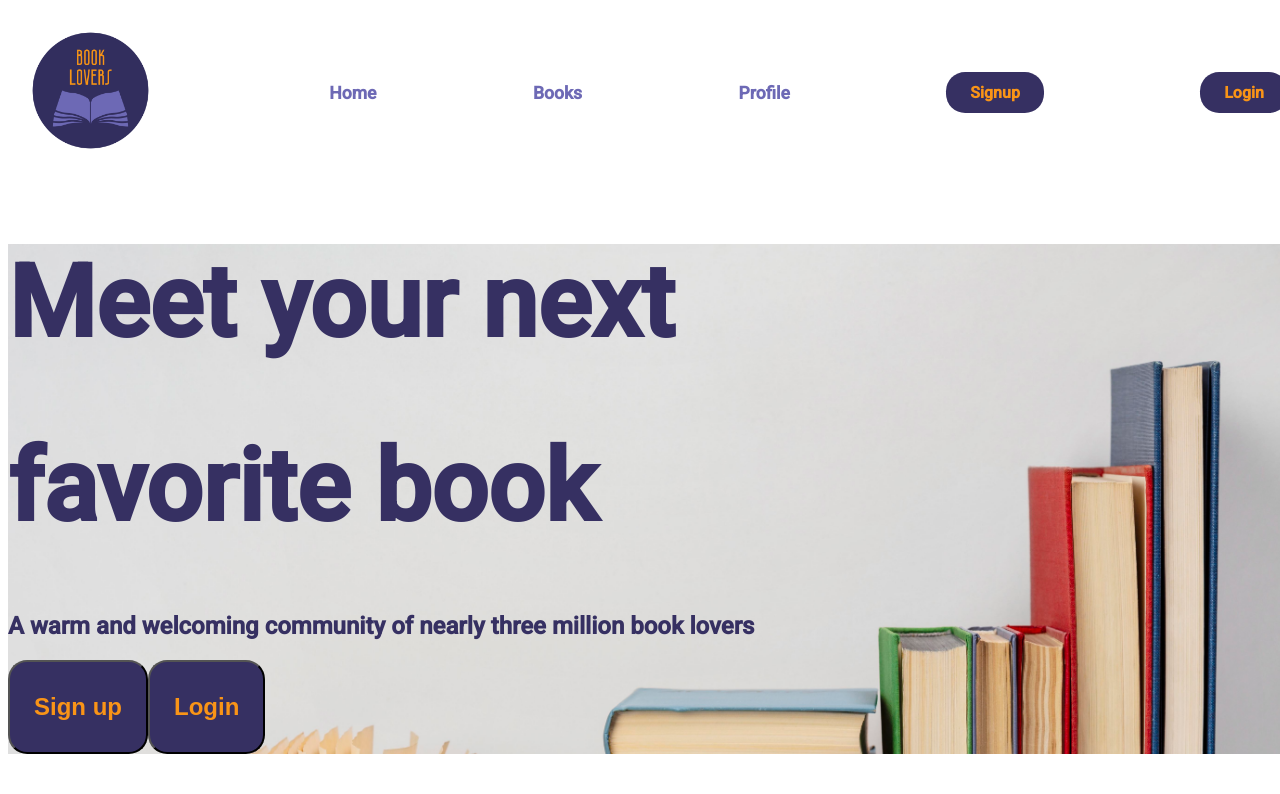
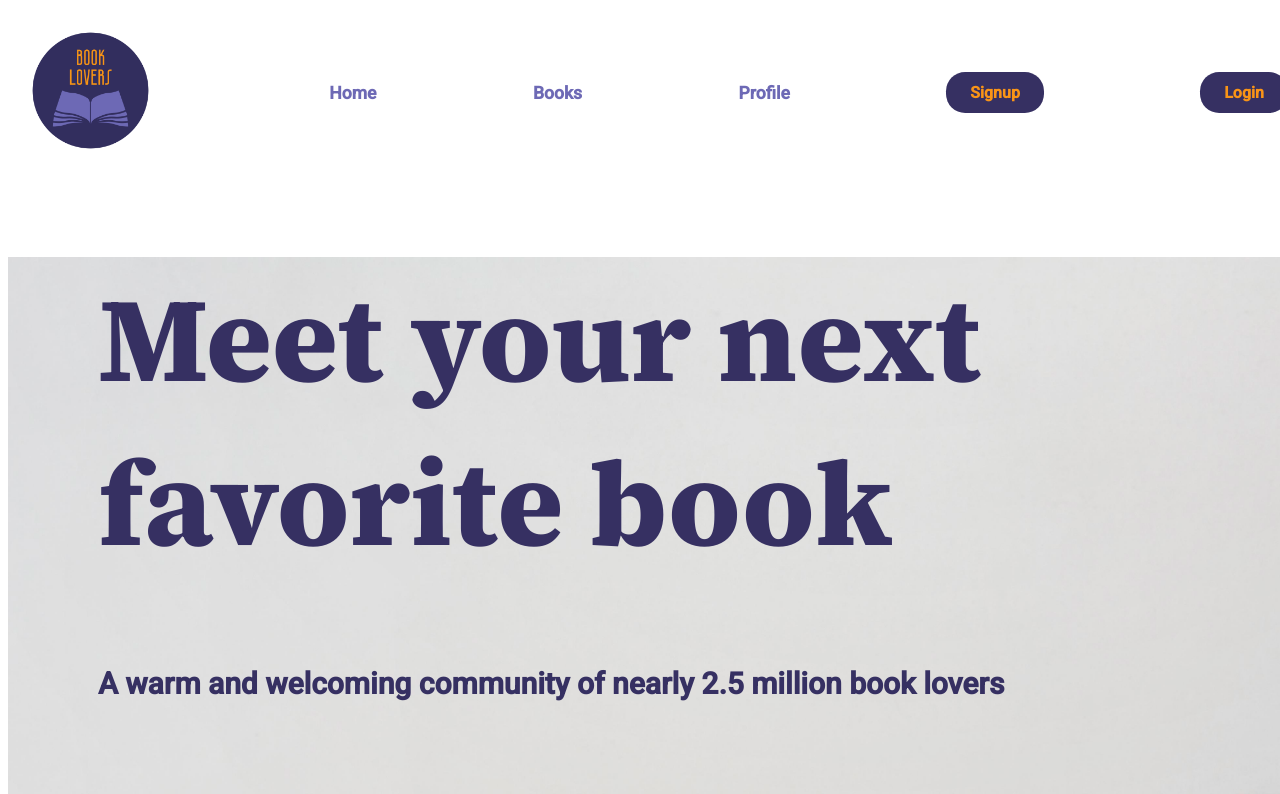
Before and after one commit to Zeynep1701/Module3_Project_Frontend, a React (Vite) app: page / in a window 1280 px wide. Shown: the top 794 px of the page. Built offline with nearby package versions, Linux system fonts and the light colour scheme.

Commit message:
home page draft

```diff
--- a/index.html
+++ b/index.html
@@ -3,7 +3,7 @@
   <head>
     <meta charset="UTF-8" />
     <title>Book Lovers</title>
-    <link rel="stylesheet" href="https://fonts.googleapis.com/css2?family=Roboto:wght@300;400;500&display=swap">
+    <link rel="stylesheet" href="https://fonts.googleapis.com/css2?family=Roboto:wght@300;400;500&family=Source+Serif+4:opsz,wght@8..60,400;8..60,600;8..60,800&display=swap">
   </head>
   <body>
     <div id="root"></div>
--- a/src/App.css
+++ b/src/App.css
@@ -112,6 +112,34 @@
   color: #363062;
 }
 
+h1 {
+  font-size: 80px;
+  font-family: 'Source Serif 4', serif;
+}
+.homeBtn {
+  margin-top: 70px;
+  margin-left: 90px;
+  margin-bottom: 600px;
+  background-color: #363062;
+  color: #F99417;
+  padding: 0.7rem 1.5rem;
+  /* border: 0.15rem solid #363062;  */
+  border-radius: 1.2rem;
+  text-align: center;
+  text-decoration: none;
+  display: inline-block;
+  font-size: 30px;
+  cursor: pointer;
+  font-weight: bold;
+
+}
+
+.homeText {
+  margin-top: 0px;
+  margin-left: 90px;
+  max-width: 950px;
+}
+
 .button-74 {
   margin: 1rem 1rem;
   color: #F2F2F2;
--- a/src/pages/HomePage.jsx
+++ b/src/pages/HomePage.jsx
@@ -17,18 +17,20 @@ const HomePage = () => {
 
   return (
     <div className="homeBackground">
-     <h1 style={{ fontSize: 100 }}>Meet your next</h1>
-    <h1 style={{ fontSize: 100 }}>favorite book</h1>
-     <h2>A warm and welcoming community of nearly three million book lovers</h2>
+      <div className="homeText">
+     <h1 style={{ fontSize: 120 }}>Meet your next favorite book</h1>
+     <h2 style={{ fontSize: 30 }}>A warm and welcoming community of nearly 2.5 million book lovers</h2>
+     </div>
+      <div>
       <button
 
         onClick={navigateSignup}
-        className="btn"
+        className="homeBtn"
       >
-        <h2>Sign up</h2>
+        Sign up
       </button>
-      <button onClick={navigateLogin} className="btn"><h2>Login</h2></button>
-      <footer />
+      <button onClick={navigateLogin} className="homeBtn">Login</button>
+      </div>
     </div>
   );
 };
```
